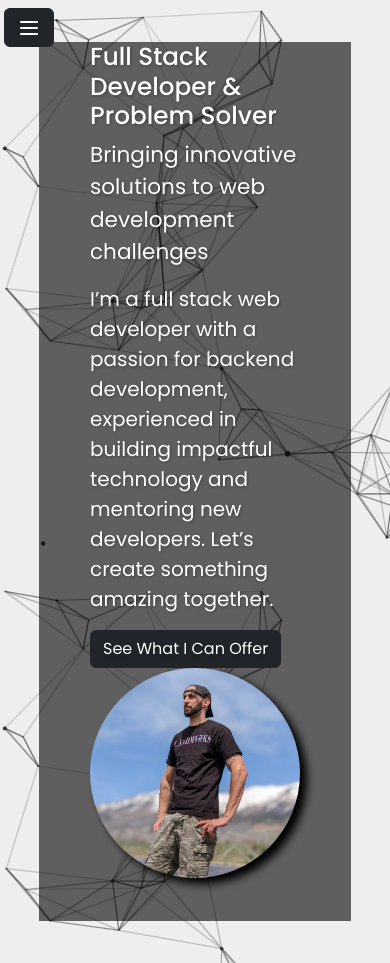
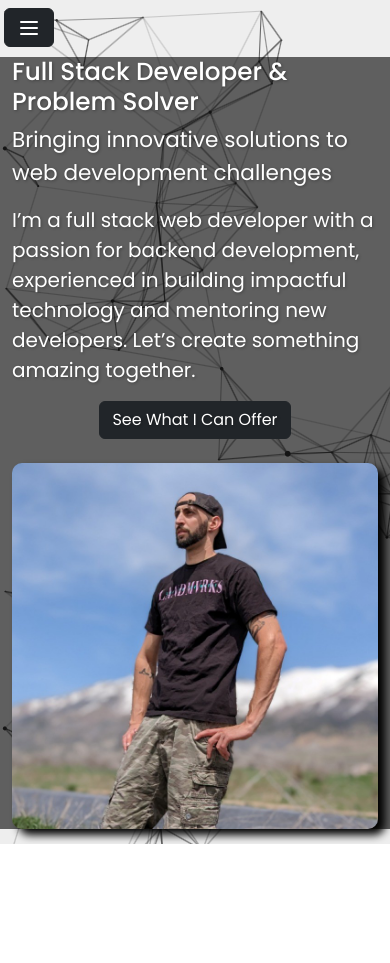
Before and after one commit to jordanburger22/freelance-portfolio, a React (Vite) app: page / in a window 390 px wide. After the commit the page ends 844 px from the top, so only its background shows below. Built offline with nearby package versions, Linux system fonts and the light colour scheme.

Commit message:
added mobile styling

```diff
--- a/src/App.css
+++ b/src/App.css
@@ -67,9 +67,12 @@
 .project-card {
     position: relative;
     overflow: hidden;
-    border: 1px solid #ddd; /* Optional: for a more defined card border */
-    border-radius: 8px; /* Optional: rounded corners for the card */
-    box-shadow: 0 4px 8px rgba(0, 0, 0, 0.2); /* Optional: subtle shadow for a professional look */
+    border: 1px solid #ddd;
+    /* Optional: for a more defined card border */
+    border-radius: 8px;
+    /* Optional: rounded corners for the card */
+    box-shadow: 0 4px 8px rgba(0, 0, 0, 0.2);
+    /* Optional: subtle shadow for a professional look */
 }
 
 .img-container {
@@ -78,17 +81,22 @@
 }
 
 .proj-img {
-    width: 100%; /* Make sure the image covers the width of the container */
-    height: 100%; /* Make sure the image covers the height of the container */
-    object-fit: cover; /* Ensure the image covers the container while maintaining aspect ratio */
+    width: 100%;
+    /* Make sure the image covers the width of the container */
+    height: 100%;
+    /* Make sure the image covers the height of the container */
+    object-fit: cover;
+    /* Ensure the image covers the container while maintaining aspect ratio */
     transition: opacity 0.3s ease;
 }
 
 .overlay {
     position: absolute;
-    bottom: 10px; /* Position at the bottom of the container */
+    bottom: 10px;
+    /* Position at the bottom of the container */
     left: 50%;
-    transform: translateX(-50%); /* Center the button horizontally */
+    transform: translateX(-50%);
+    /* Center the button horizontally */
     background: rgba(0, 0, 0, 0.6);
     padding: 10px 20px;
     border-radius: 4px;
@@ -97,7 +105,8 @@
     align-items: center;
     opacity: 0;
     transition: opacity 0.3s ease;
-    width: 100%; /* Ensure the overlay covers the entire container */
+    width: 100%;
+    /* Ensure the overlay covers the entire container */
     height: 100%;
 }
 
@@ -107,11 +116,13 @@
 
 .btn-live {
     color: white;
-    background-color: #343a40; /* Bootstrap dark variant */
+    background-color: #343a40;
+    /* Bootstrap dark variant */
     border: none;
     border-radius: 4px;
     padding: 10px 20px;
-    text-decoration: none; /* Remove underline */
+    text-decoration: none;
+    /* Remove underline */
     text-align: center;
 }
 
@@ -119,28 +130,37 @@
     position: absolute;
     top: 10px;
     right: 10px;
-    background-color: #343a40; /* Bootstrap dark variant */
+    background-color: #343a40;
+    /* Bootstrap dark variant */
     color: white;
-    border: none; /* No border */
+    border: none;
+    /* No border */
     border-radius: 4px;
     padding: 5px 10px;
 }
 
 .github-logo {
-    height: 24px; /* Adjust size as needed */
+    height: 24px;
+    /* Adjust size as needed */
     margin-right: 5px;
 }
 
 .project-container {
-    margin-bottom: 20px; /* Space between cards */
+    margin-bottom: 20px;
+    /* Space between cards */
 }
 
-.banner-img{
+.banner-img {
     border-radius: 50%;
+    /* Rounded corners for the banner image */
     filter: drop-shadow(7px 6px 4px #000000);
+    width: 100%;
+    /* Make the image responsive */
+    height: auto;
+    /* Maintain aspect ratio */
 }
 
-.portfolio{
+.portfolio {
     padding: 20px;
     display: flex;
     flex-direction: column;
@@ -149,11 +169,11 @@
     border-radius: 15px;
 }
 
-.values{
+.values {
     margin: 5vh;
 }
 
-.linkedin-contact{
+.linkedin-contact {
     width: 2vw;
 }
 
@@ -172,7 +192,8 @@
 }
 
 .netlify-form textarea.form-control {
-    resize: vertical; /* Allows vertical resizing */
+    resize: vertical;
+    /* Allows vertical resizing */
 }
 
 .netlify-form .btn-dark {
@@ -187,3 +208,91 @@
 .netlify-form .btn-dark:hover {
     background-color: #23272b;
 }
+
+.hero-section {
+    padding: 2rem 1rem;
+    /* Add padding for mobile */
+}
+
+@media (max-width: 767px) {
+    .hero-section {
+        padding: 0rem;
+        /* Adjust padding for mobile */
+    }
+
+    .banner-img {
+        border-radius: 10px;
+        /* Slightly smaller border radius on mobile */
+    }
+
+    h1.fs-2 {
+        font-size: 1rem;
+        /* Smaller font size on mobile */
+        text-align: left;
+    }
+
+    p.fs-4 {
+        font-size: 1.25rem;
+        /* Slightly smaller font size on mobile */
+        text-align: left;
+    }
+
+    p.fs-5 {
+        font-size: 0.875rem;
+        /* Smaller font size on mobile */
+        text-align: left;
+    }
+
+    .container {
+        max-width: 100%;
+        /* Ensure container takes full width on mobile */
+        padding: 0 15px;
+        /* Adjust padding for mobile */
+    }
+    .my-5 {
+        margin-top: 1rem; /* Reduce vertical margins on mobile */
+        margin-bottom: 1rem;
+    }
+    .card-container {
+        margin-top: 1rem; /* Reduce margin on mobile */
+    }
+
+    .card-item {
+        margin-bottom: 1rem; /* Space between cards on mobile */
+    }
+
+    .portfolio{
+        width: 100vw;
+    }
+
+    .app{
+        max-width: 100vw;
+        padding: 0;
+        margin: 0;
+    }
+    .portfolio-header {
+        font-size: 1.25rem; /* Smaller font size for very small screens */
+    }
+
+    .card-txt {
+        font-size: 0.75rem; /* Smaller font size for very small screens */
+    }
+
+    .btn-live {
+        font-size: 0.75rem; /* Smaller button text */
+        padding: 0.4rem 0.8rem; /* Smaller button padding */
+    }
+
+    .github-btn {
+        font-size: 0.75rem; /* Smaller button text */
+        padding: 0.4rem 0.8rem; /* Smaller button padding */
+    }
+
+    .github-logo {
+        width: 1rem; /* Smaller logo size */
+    }
+
+    .navbar{
+        margin-bottom: 15px;
+    }
+}
--- a/src/components/HeroSection.jsx
+++ b/src/components/HeroSection.jsx
@@ -7,15 +7,15 @@ const HeroSection = () => {
   const navigate = useNavigate();
 
   return (
-    <section>
+    <section className="hero-section">
       <Container>
-        <Row className="align-items-center">
-          <Col md={6}>
-            <h1 className="fs-2 fs-md-1">Full Stack Developer & Problem Solver</h1>
-            <p className="fs-4 fs-md-3">
+        <Row className="align-items-center text-center text-md-start">
+          <Col md={6} className="mb-4 mb-md-0">
+            <h1 className="fs-2">Full Stack Developer & Problem Solver</h1>
+            <p className="fs-4">
               Bringing innovative solutions to web development challenges
             </p>
-            <p className="fs-5 fs-md-4">
+            <p className="fs-5">
               I’m a full stack web developer with a passion for backend
               development, experienced in building impactful technology and
               mentoring new developers. Let’s create something amazing together.
--- a/src/pages/Portfolio.jsx
+++ b/src/pages/Portfolio.jsx
@@ -1,5 +1,5 @@
 import React, { useState } from 'react';
-import { Container, Row, Col, Card, Button } from 'react-bootstrap';
+import { Card, Button } from 'react-bootstrap';
 import githubImg from '../assets/github-mark-white.png';
 import blackPine from '../assets/black-pine.png';
 import junkedOut from '../assets/junked-out.png';
@@ -16,7 +16,7 @@ const Portfolio = () => {
             screenshot: blackPine,
             appName: 'Black Pine Wellness',
             appDescription: 'I developed a website for a local massage and wellness company featuring detailed service listings with prices. The site includes a secure admin login for updating prices, modifying service descriptions, and adding new services. This project demonstrates my ability to create user-friendly websites with robust admin functionalities.',
-            languagesAndLibraries: ['React', 'Node.js', 'Express', 'MongoDB', 'CSS', 'Bcrypt', 'Dotenv', 'Express-JWT', "Json Web Token"]
+            languagesAndLibraries: ['React', 'Node.js', 'Express', 'MongoDB', 'CSS', 'Bcrypt', 'Dotenv', 'Express-JWT', 'Json Web Token']
         },
         {
             githubUrl: 'https://github.com/jordanburger22/junked-out',
@@ -40,7 +40,7 @@ const Portfolio = () => {
             screenshot: gitfit,
             appName: 'GitFit',
             appDescription: "The Workout Tracking App is a dynamic fitness management tool I developed to help users effectively log and track their workouts. Built with React for the frontend and Express with Mongoose for the backend, the app features a robust exercise database of 46 common exercises categorized by muscle group, allowing users to filter and plan their workouts efficiently. With secure user authentication implemented using express-jwt and bcrypt, users can safely register, log in, and manage their workout data. This project highlights my proficiency in creating full-stack applications, integrating user authentication, and managing data with a modern tech stack.",
-            languagesAndLibraries: ['React', 'Node.js', 'Express', 'MongoDB', 'Mongoose', 'CSS', 'Bcrypt', 'Dotenv', 'Express-JWT', "Json Web Token", "React-Router-Dom"],
+            languagesAndLibraries: ['React', 'Node.js', 'Express', 'MongoDB', 'Mongoose', 'CSS', 'Bcrypt', 'Dotenv', 'Express-JWT', 'Json Web Token', 'React-Router-Dom'],
             guestCreds: {
                 username: 'johndoe22',
                 password: 'randompassword'
@@ -61,7 +61,7 @@ const Portfolio = () => {
             <h1 className="portfolio-header">Crafting Solutions, One Project at a Time</h1>
             {portfolioProjects.map((proj, i) => (
                 <Card
-                    className="project-card mb-4 mt-4"
+                    className="project-card"
                     key={i}
                     onMouseEnter={() => handleProjectHover(i)}
                     onMouseLeave={handleProjectLeave}
@@ -82,11 +82,11 @@ const Portfolio = () => {
                             <Card.Text className='card-txt'>{proj.appDescription}</Card.Text>
                             {proj.guestCreds && (
                                 <>
-                                <div className="guest-creds">
-                                    <Card.Text>Guest Username: {proj.guestCreds.username}</Card.Text>
-                                    <Card.Text>Guest Password: {proj.guestCreds.password}</Card.Text>
-                                </div>
-                                <br></br>
+                                    <div className="guest-creds">
+                                        <Card.Text>Guest Username: {proj.guestCreds.username}</Card.Text>
+                                        <Card.Text>Guest Password: {proj.guestCreds.password}</Card.Text>
+                                    </div>
+                                    <br />
                                 </>
                             )}
                             <Button
--- a/src/pages/Services.jsx
+++ b/src/pages/Services.jsx
@@ -12,8 +12,7 @@ import {
 } from '../content/serviceContent.jsx'; // Adjust the import path as necessary
 
 const Services = () => {
-
-    const navigate = useNavigate();
+  const navigate = useNavigate();
 
   return (
     <Container>
```
Lines whose indentation alone changed are shown as unchanged.
